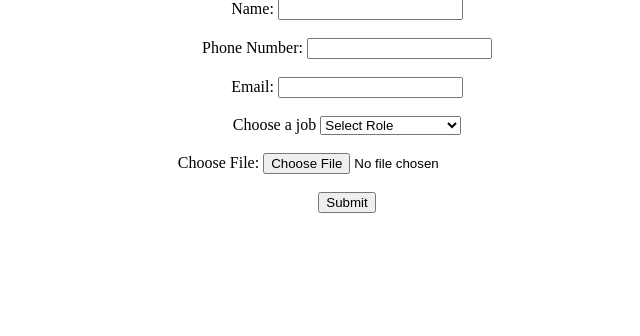
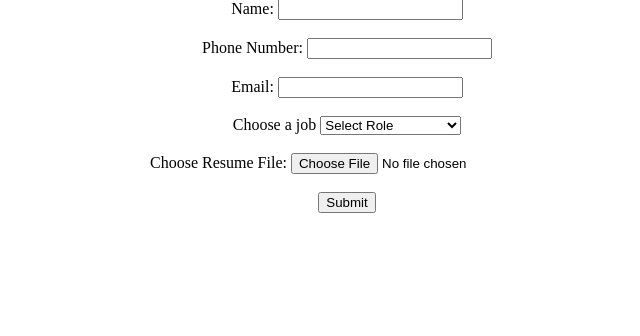
Before and after one commit to JishnuAnand123/websiteV1.0, a Flask app: page / in a window 1280 px wide. Shown: the part 214-550 px from the top of the page, without its empty margins (293-933 px from the left). Run offline with Flask 3, Linux system fonts and the light colour scheme.

Commit message:
chang template
made subtle changes to text on website

```diff
--- a/templates/index.html
+++ b/templates/index.html
@@ -31,7 +31,7 @@
 
         </select><br><br>
 
-        <label for="file">Choose File:</label>
+        <label for="file">Choose Resume File:</label>
         <input type="file" id="file" name="file" required><br><br>
 
         <input type="submit" value="Submit">
--- a/templates/submit.html
+++ b/templates/submit.html
@@ -8,6 +8,7 @@
 <body>
 
 
-    <h2>Data submitted successfully. Thanks for your submission! \n We will get back to you soon.</h2>
+    <h2>Data submitted successfully. Thanks for your submission!</h2><br><br>
+    <h2>\n We will get back to you soon.</h2>
 </body>
 </html>
```
